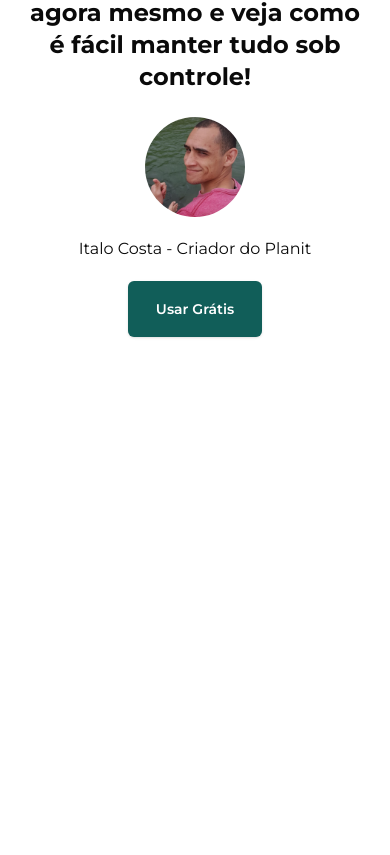
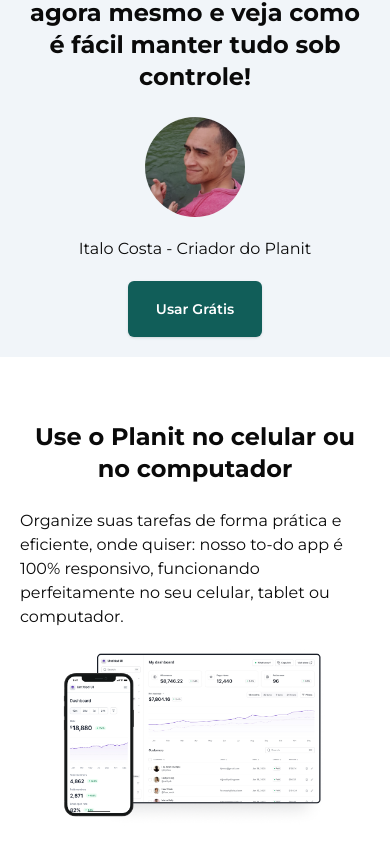
Before and after one commit to ItaloCosta-dev/planit, a Next.js app: page / in a window 390 px wide. Shown: the part 1949-2804 px from the top of the page. Before the commit the page ends 2306 px from the top, so only its background shows below. Built offline with nearby package versions, Linux system fonts and the light colour scheme.

Commit message:
feat: inserido o componente falando do uso mobile/desktop.

```diff
--- /dev/null
+++ b/app/Landing_page/components/desktopAndMobile.tsx
@@ -0,0 +1,19 @@
+import Image from "next/image";
+
+const DesktopAndMobile = () => {
+  return (
+    <div className="flex flex-col justify-center items-center gap-5 mt-10 p-5">
+      <h1 className="text-center text-2xl font-bold p-1">
+        Use o Planit no celular ou no computador
+      </h1>
+      <p>
+        Organize suas tarefas de forma prática e eficiente, onde quiser: nosso
+        to-do app é 100% responsivo, funcionando perfeitamente no seu celular,
+        tablet ou computador.
+      </p>
+      <Image src="/Content.png" alt="Logo Planit" width={1000} height={250} />
+    </div>
+  );
+};
+
+export default DesktopAndMobile;
--- a/app/Landing_page/components/devComment.tsx
+++ b/app/Landing_page/components/devComment.tsx
@@ -3,7 +3,7 @@
 
 const DevComment = () => {
   return (
-    <div className="flex flex-col justify-center items-center gap-5 mt-10 p-5">
+    <div className="flex flex-col justify-center items-center gap-5 mt-10 p-5 bg-slate-100">
       <h1 className="text-center text-2xl font-bold p-1">
         Criei este aplicativo para ajudar você a organizar suas tarefas e
         alcançar seus objetivos com mais eficiência. Você pode planejar seu dia,
--- a/app/page.tsx
+++ b/app/page.tsx
@@ -1,5 +1,6 @@
 // Landing Page
 
+import DesktopAndMobile from "./Landing_page/components/desktopAndMobile";
 import DevComment from "./Landing_page/components/devComment";
 import Features from "./Landing_page/components/features";
 import Header from "./Landing_page/components/header";
@@ -12,6 +13,7 @@
       <Macbook />
       <Features />
       <DevComment />
+      <DesktopAndMobile />
     </>
   );
 };
```
Also changed, not shown: public/Content.png (added).
